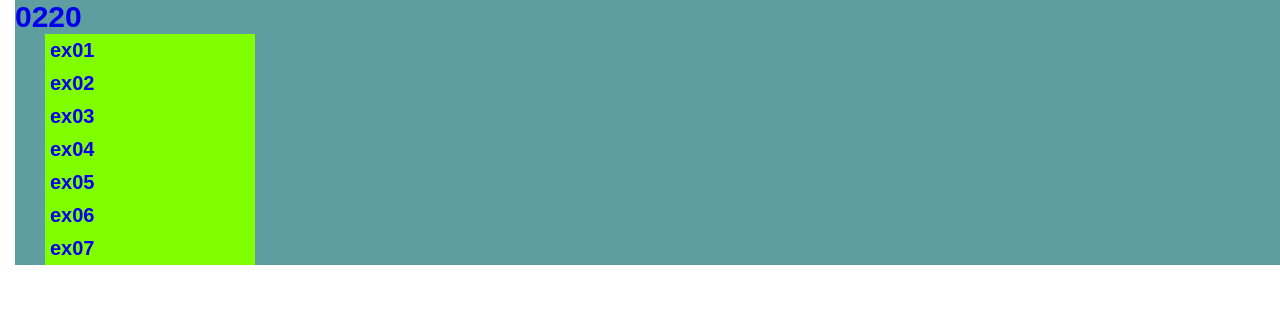
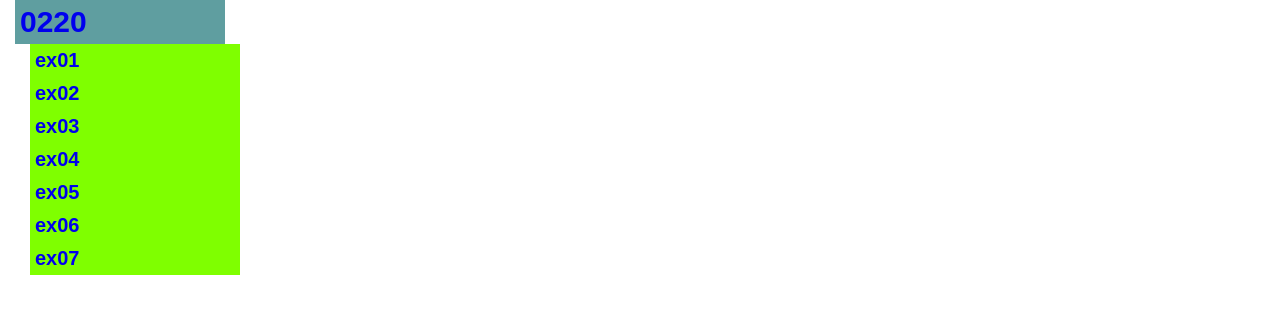
Before and after one commit to GoodCheese92/NetlifyEdu, a plain HTML site: page public/index.html in a window 1280 px wide. Both pictures are taken after a click on the link "0220". Drawn offline with nearby package versions, Linux system fonts and the light colour scheme.

Commit message:
2023-03-05 저녁 수정

```diff
--- a/public/CSS/css1.css
+++ b/public/CSS/css1.css
@@ -3,19 +3,28 @@
 *{margin:0; padding: 0;}
 ul{list-style:none;}
 a{text-decoration: none;}
-.upperMenu{margin-left:15px;
+/*.upperMenu{margin-left:15px;
            font:bold 30px "hy헤드라인m", sans-serif;
            display: block;
-           background: cadetblue;}
+           background: cadetblue;
+           width: 500px}*/
 .subMenu{font:bold 20px "hy헤드라인m", sans-serif;
-         margin-left:30px;
-         display: none;}
+         margin-left:30px;}
 .contents{margin-left:45px;}
 .subMenu a{display: block;
            background: chartreuse;
            width:200px;
            padding:5px;}
-.upperMenu .subMenu .contents{display: none;}
+.exMenu{display: block;
+        width:500px;
+        padding: 5px;
+        background: aquamarine;}
+.date{display: block;
+      width:200px;
+      padding: 5px;
+      font:bold 30px "hy헤드라인m", sans-serif;
+      background: cadetblue;
+      margin-left: 15px;}
 /*.upperMenu .subMenu{display: none;}
 .upperMenu li:hover .subMenu{display: block;}
 .upperMenu li:active .subMenu{display: block;}
--- a/public/MenuJS.js
+++ b/public/MenuJS.js
@@ -1,25 +1,30 @@
-let display_date = true;
+let upperCheck = false;
 $(function (){
     // upperMenu 동작 감지
     $(".date").click(function (){
-        alert("btn1 클릭됨");
-        if(display_date){
-            $(".subMenu").css("display", "block");
+        let dateHtml = $(this).html();
+        alert(dateHtml);
+        if(upperCheck){
+            $("#"+dateHtml).find(".subMenu").css("display", "none");
         } else {
-            $(".subMenu").css("display", "none");
+            $("#"+dateHtml).find(".subMenu").css("display", "block");
         }
-        display_date = !display_date;
+        upperCheck = !upperCheck;
     });
-
-let display_subMenu = true;
-    $(".subMenu").click(function (){
-        alert("서브 메뉴 클릭됨")
-        if(display_subMenu){
-            $(this).children(".contents").css("display", "block");
+let exCheck = false;
+    $(".exMenu").click(function (){
+        let Check = $(this).parent().find(".contents").is(":visible");
+        if(Check){
+          alert("참");
+        } else{
+          alert("거짓");
+        }
+        if(Check){
+            $(this).parent().find(".contents").css("display", "none");
         } else {
-            $(this).children(".contents").css("display", "none");
+            $(this).parent().find(".contents").css("display", "block");
         }
-        display_subMenu = !display_subMenu;
+        exCheck = false;
     });
 
 });
--- a/public/index.html
+++ b/public/index.html
@@ -11,16 +11,15 @@
 
 <body>
 <div id="0220">
-      <ul class="upperMenu">
-        <li><a href="#" class="date">0220</a>
-          <ul class="subMenu">
-            <li><a href="#">ex01</a>
-              <ul class="contents">
+    <a href="#" class="date">0220</a>
+    <ul class="subMenu" style="display: none">
+        <li><a href="#" class="exMenu">ex01</a>
+            <ul class="contents" style="display: none">
                 <li><h1>hello World!!</h1></li>
             </ul>
         </li>
-            <li><a href="#">ex02</a>
-              <ul class="contents">
+        <li><a href="#" class="exMenu">ex02</a>
+            <ul class="contents" style="display: none">
                 <li><h1>보여줘!!</h1></li>
             </ul>
         </li>
@@ -30,8 +29,6 @@
         <li><a href="#">ex06</a></li>
         <li><a href="#">ex07</a></li>
     </ul>
-        </li>
-      </ul>
 </div>
 </body>
 </html>
```
Lines whose indentation alone changed are shown as unchanged.
